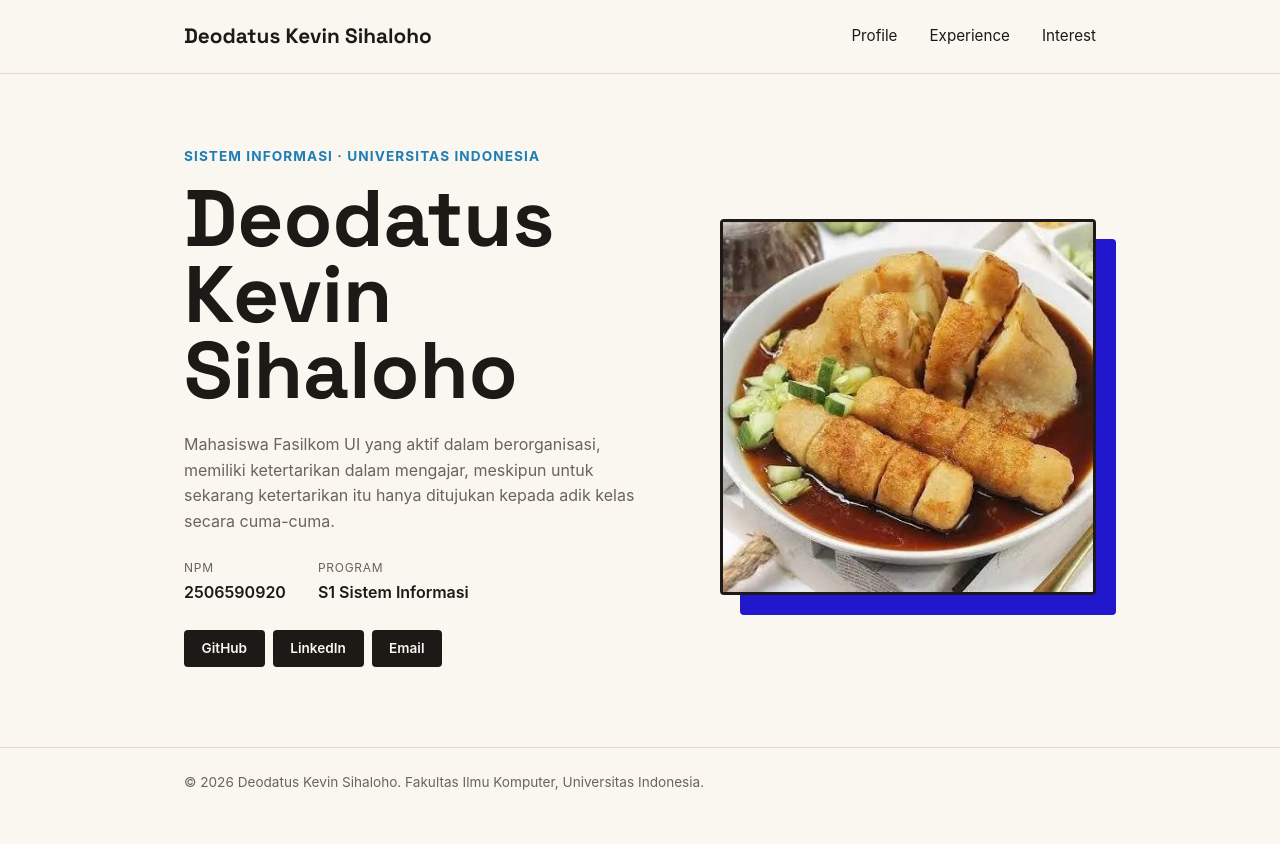
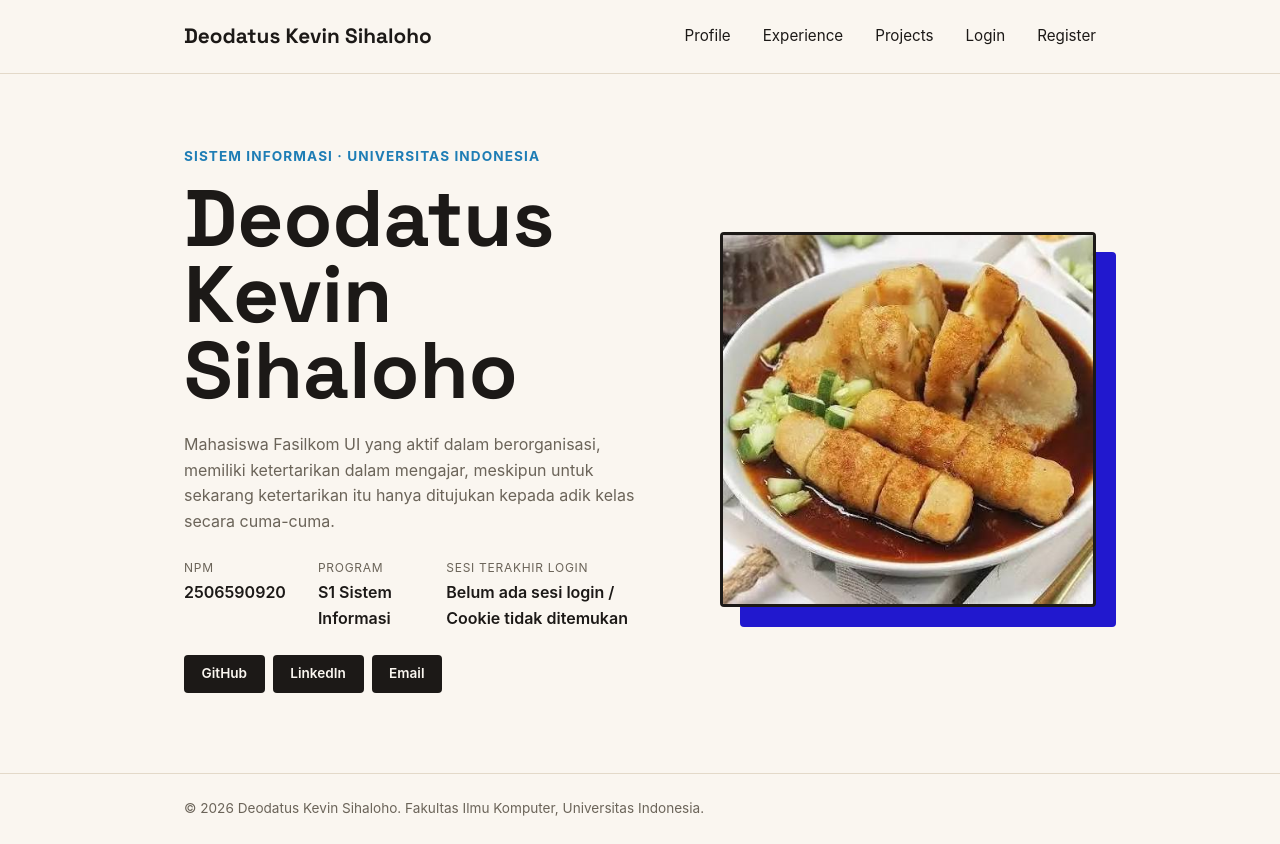
Before and after one commit to DioDateUs/myportofolio, a Django app: page / in a window 1280 px wide. Before the commit the page ends 790 px from the top, so only its background shows below. Run offline with Django 5.2, Linux system fonts and the light colour scheme.

Commit message:
Tutorial 4

```diff
--- a/main/models.py
+++ b/main/models.py
@@ -1,4 +1,5 @@
 import uuid
+from django.contrib.auth.models import User
 from django.db import models
 
 class Experience(models.Model):
@@ -42,6 +43,9 @@ class Project(models.Model):
     tech_stack = models.CharField(max_length=255)
     project_url = models.URLField(blank=True)
     project_image_url = models.URLField(blank=True, max_length=500)
+    starred_by = models.ManyToManyField(
+        User, related_name="starred_projects", blank=True
+    )
 
     def __str__(self):
         return self.title
--- a/main/urls.py
+++ b/main/urls.py
@@ -16,6 +16,10 @@ from main.views import (
     show_interest,
     show_main,
     show_projects,
+    register,
+    login_user,
+    logout_user,
+    toggle_star,
 )
 
 app_name = "main"
@@ -36,4 +40,12 @@ urlpatterns = [
     path("projects/add/", create_project, name="create_project"),
     path("projects/<uuid:project_id>/delete/", delete_project, name="delete_project"),
     path("api/projects/", get_projects_json, name="get_projects_json"),
+    path("register/", register, name="register"),
+    path("login/", login_user, name="login"),
+    path("logout/", logout_user, name="logout"),
+    path(
+        "projects/<uuid:project_id>/star/",
+        toggle_star,
+        name="toggle_star",
+    ),
 ]
--- a/main/views.py
+++ b/main/views.py
@@ -2,12 +2,18 @@ from django.contrib import messages
 from django.core import serializers
 from django.http import HttpResponse
 from django.shortcuts import get_object_or_404, redirect, render
+from django.contrib.auth import login, logout
+from django.contrib.auth.forms import AuthenticationForm, UserCreationForm
+from django.contrib.auth.decorators import login_required
+from django.core.exceptions import PermissionDenied
 
 from main.forms import ExperienceForm, InterestForm, ProjectForm
 from main.models import Experience, Interest, Project
+import datetime
 
 
 def show_main(request):
+    last_login = request.COOKIES.get('last_login', 'Belum ada sesi login / Cookie tidak ditemukan')
     context = {
         "name": "Deodatus Kevin Sihaloho",
         "npm": "2506590920",
@@ -15,6 +21,7 @@ def show_main(request):
         "bio": (
             "Mahasiswa Fasilkom UI yang aktif dalam berorganisasi, memiliki ketertarikan dalam mengajar, meskipun untuk sekarang ketertarikan itu hanya ditujukan kepada adik kelas secara cuma-cuma."
         ),
+        "last_login": last_login,
     }
     return render(request, "index.html", context)
 
@@ -33,8 +40,11 @@ def show_experience(request):
     }
     return render(request, "experience.html", context)
 
+@login_required(login_url="/login/")
+def create_experience(request):
+    if not request.user.is_superuser:
+        raise PermissionDenied
 
-def create_experience(request):
     form = ExperienceForm(request.POST or None)
     if request.method == "POST" and form.is_valid():
         form.save()
@@ -47,8 +57,11 @@ def create_experience(request):
     }
     return render(request, "experience_form.html", context)
 
+@login_required(login_url="/login/")
+def edit_experience(request, experience_id):
+    if not request.user.is_superuser:
+        raise PermissionDenied
 
-def edit_experience(request, experience_id):
     experience = get_object_or_404(Experience, pk=experience_id)
     form = ExperienceForm(request.POST or None, instance=experience)
     if request.method == "POST" and form.is_valid():
@@ -63,8 +76,11 @@ def edit_experience(request, experience_id):
     }
     return render(request, "experience_form.html", context)
 
+@login_required(login_url="/login/")
+def delete_experience(request, experience_id):
+    if not request.user.is_superuser:
+        raise PermissionDenied
 
-def delete_experience(request, experience_id):
     experience = get_object_or_404(Experience, pk=experience_id)
     if request.method == "POST":
         experience.delete()
@@ -93,8 +109,11 @@ def show_interest(request):
     }
     return render(request, "interest.html", context)
 
+@login_required(login_url="/login/")
+def create_interest(request):
+    if not request.user.is_superuser:
+        raise PermissionDenied
 
-def create_interest(request):
     form = InterestForm(request.POST or None)
     if request.method == "POST" and form.is_valid():
         form.save()
@@ -107,8 +126,11 @@ def create_interest(request):
     }
     return render(request, "interest_form.html", context)
 
+@login_required(login_url="/login/")
+def edit_interest(request, interest_id):
+    if not request.user.is_superuser:
+        raise PermissionDenied
 
-def edit_interest(request, interest_id):
     interest = get_object_or_404(Interest, pk=interest_id)
     form = InterestForm(request.POST or None, instance=interest)
     if request.method == "POST" and form.is_valid():
@@ -123,8 +145,11 @@ def edit_interest(request, interest_id):
     }
     return render(request, "interest_form.html", context)
 
+@login_required(login_url="/login/")
+def delete_interest(request, interest_id):
+    if not request.user.is_superuser:
+        raise PermissionDenied
 
-def delete_interest(request, interest_id):
     interest = get_object_or_404(Interest, pk=interest_id)
     if request.method == "POST":
         interest.delete()
@@ -156,8 +181,11 @@ def show_projects(request):
     }
     return render(request, "projects.html", context)
 
+@login_required(login_url="/login/")
+def create_project(request):
+    if not request.user.is_superuser:
+        raise PermissionDenied
 
-def create_project(request):
     form = ProjectForm(request.POST or None)
     if request.method == "POST" and form.is_valid():
         form.save()
@@ -170,8 +198,11 @@ def create_project(request):
     }
     return render(request, "projects_form.html", context)
 
+@login_required(login_url="/login/")
+def delete_project(request, project_id):
+    if not request.user.is_superuser:
+        raise PermissionDenied
 
-def delete_project(request, project_id):
     project = get_object_or_404(Project, pk=project_id)
     if request.method == "POST":
         project.delete()
@@ -188,5 +219,55 @@ def get_projects_json(request):
     if title_query:
         projects = projects.filter(title__icontains=title_query)
 
-    projects_json = serializers.serialize("json", projects)
+    projects_json = serializers.serialize(
+        "json", projects, use_natural_foreign_keys=True
+    )
     return HttpResponse(projects_json, content_type="application/json")
+
+def register(request):
+    form = UserCreationForm(request.POST or None)
+
+    if request.method == "POST" and form.is_valid():
+        form.save()
+        messages.success(request, "Akun berhasil dibuat. Silakan login.")
+        return redirect("main:login")
+
+    context = {
+        "name": "Deodatus Kevin Sihaloho",
+        "form": form,
+    }
+    return render(request, "register.html", context)
+
+def login_user(request):
+    form = AuthenticationForm(request, data=request.POST or None)
+
+    if request.method == "POST" and form.is_valid():
+        user = form.get_user()
+        login(request, user)
+        response = redirect("main:show_main")
+        response.set_cookie('last_login', datetime.datetime.now().strftime('%Y-%m-%d %H:%M:%S'))
+        return response
+
+    context = {
+        "name": "Deodatus Kevin Sihaloho",
+        "form": form,
+    }
+    return render(request, "login.html", context)
+
+def logout_user(request):
+    logout(request)
+    response = redirect("main:show_main")
+    response.delete_cookie('last_login')
+    return response
+
+@login_required(login_url="/login/")
+def toggle_star(request, project_id):
+    project = get_object_or_404(Project, pk=project_id)
+
+    if request.method == "POST":
+        if request.user in project.starred_by.all():
+            project.starred_by.remove(request.user)
+        else:
+            project.starred_by.add(request.user)
+
+    return redirect("main:show_projects")
--- a/portofolio/settings.py
+++ b/portofolio/settings.py
@@ -68,6 +68,7 @@ TEMPLATES = [
         'APP_DIRS': True,
         'OPTIONS': {
             'context_processors': [
+                "django.template.context_processors.debug",
                 'django.template.context_processors.request',
                 'django.contrib.auth.context_processors.auth',
                 'django.contrib.messages.context_processors.messages',
--- a/static/css/style.css
+++ b/static/css/style.css
@@ -687,3 +687,25 @@ details.experience-item[open] .experience-logo {
         text-align: center;
     }
 }
+
+.star-form {
+    display: inline;
+}
+
+.button-star {
+    display: inline-flex;
+    align-items: center;
+    gap: 0.4rem;
+    background: var(--ink);
+}
+
+.button-star.is-starred {
+    background: var(--accent);
+}
+
+.star-count {
+    padding: 0.05rem 0.4rem;
+    border-radius: 999px;
+    background: rgba(255, 255, 255, 0.25);
+    font-size: 0.8rem;
+}
--- a/templates/base.html
+++ b/templates/base.html
@@ -17,7 +17,14 @@
             <nav>
                 <a href="{% url 'main:show_main' %}">Profile</a>
                 <a href="{% url 'main:show_experience' %}">Experience</a>
-                <a href="{% url 'main:show_interest' %}">Interest</a>
+                <a href="{% url 'main:show_projects' %}">Projects</a>
+                {% if user.is_authenticated %}
+                    <span class="nav-user">{{ user.username }}</span>
+                    <a href="{% url 'main:logout' %}">Logout</a>
+                {% else %}
+                    <a href="{% url 'main:login' %}">Login</a>
+                    <a href="{% url 'main:register' %}">Register</a>
+                {% endif %}
             </nav>
         </div>
     </header>
--- a/templates/index.html
+++ b/templates/index.html
@@ -28,6 +28,10 @@
                             <dt>Program</dt>
                             <dd>{{ study_program }}</dd>
                         </div>
+                        <div class="meta-row">
+                            <dt>Sesi Terakhir Login</dt>
+                            <dd>{{ last_login }}</dd>
+                        </div>
                     </dl>
                     <div class="social-links">
                         <a href="https://github.com/DioDateUs" class="social-link">GitHub</a>
--- a/templates/projects.html
+++ b/templates/projects.html
@@ -9,11 +9,13 @@
                 <p class="section-kicker">Karya yang saya bangun</p>
                 <div class="project-header">
                     <h1>Projects</h1>
+                    {% if user.is_superuser %}
                         <a href="{% url 'main:create_project' %}"
                         class="button project-add-button">
                             <span aria-hidden="true">+</span>
                             Tambah Proyek
                         </a>
+                    {% endif %}
                 </div>
                 <form method="get"
                       action="{% url 'main:show_projects' %}"
@@ -42,7 +44,10 @@
                                     {% if project.project_url %}
                                         <a href="{{ project.project_url }}" class="button">Lihat Project</a>
                                     {% endif %}
+                                    {% include "components/project_star.html" with project=project %}
+                                    {% if user.is_superuser %}
                                         {% include "components/project_delete_modal.html" with project=project %}
+                                    {% endif %}
                                 </div>
                             </div>
                         </article>
```
Also changed, not shown: templates/components/project_star.html (added, +10 -0 lines), templates/login.html (added, +33 -0 lines), templates/register.html (added, +33 -0 lines), main/migrations/0005_project_starred_by.py (added). Lines whose indentation alone changed are shown as unchanged.
